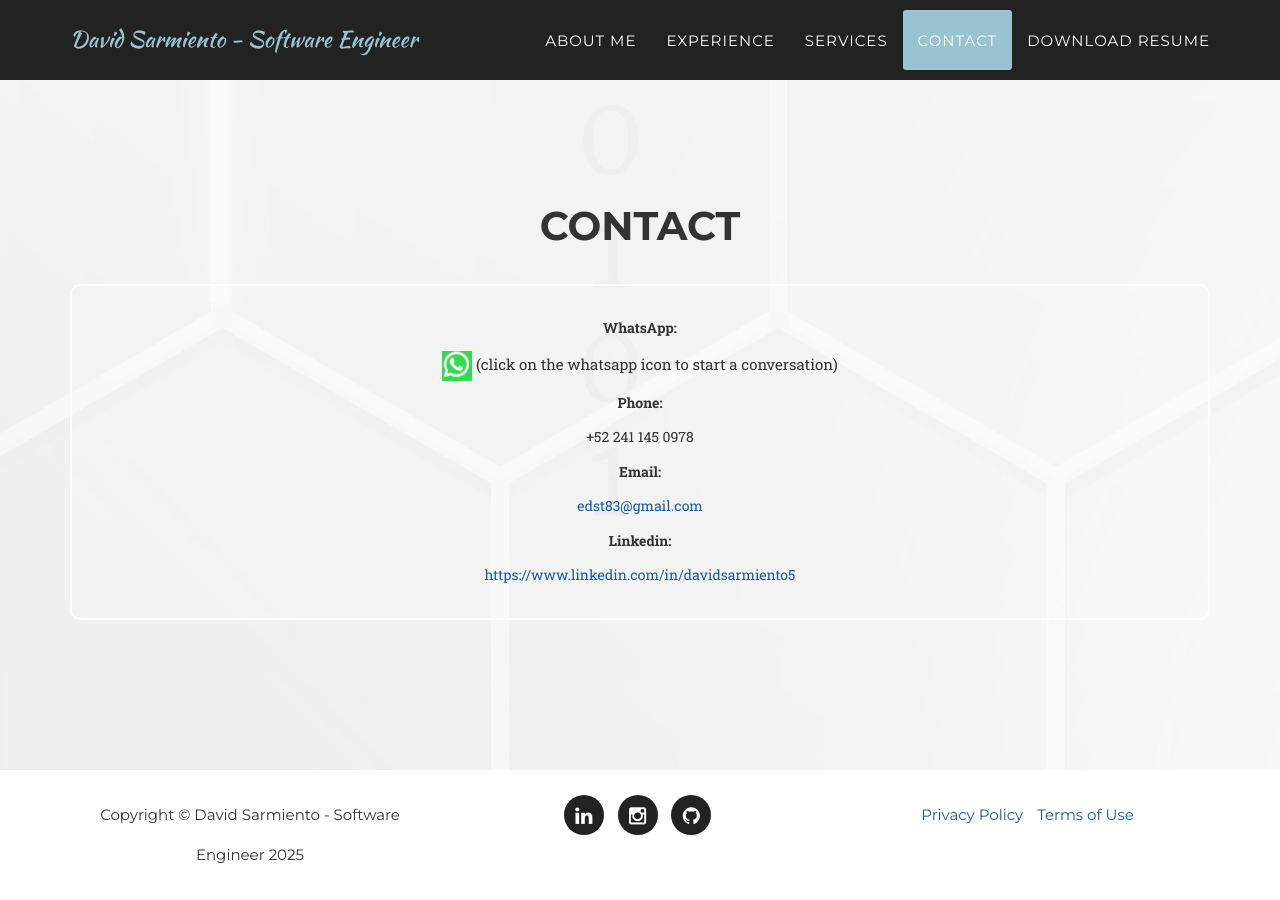
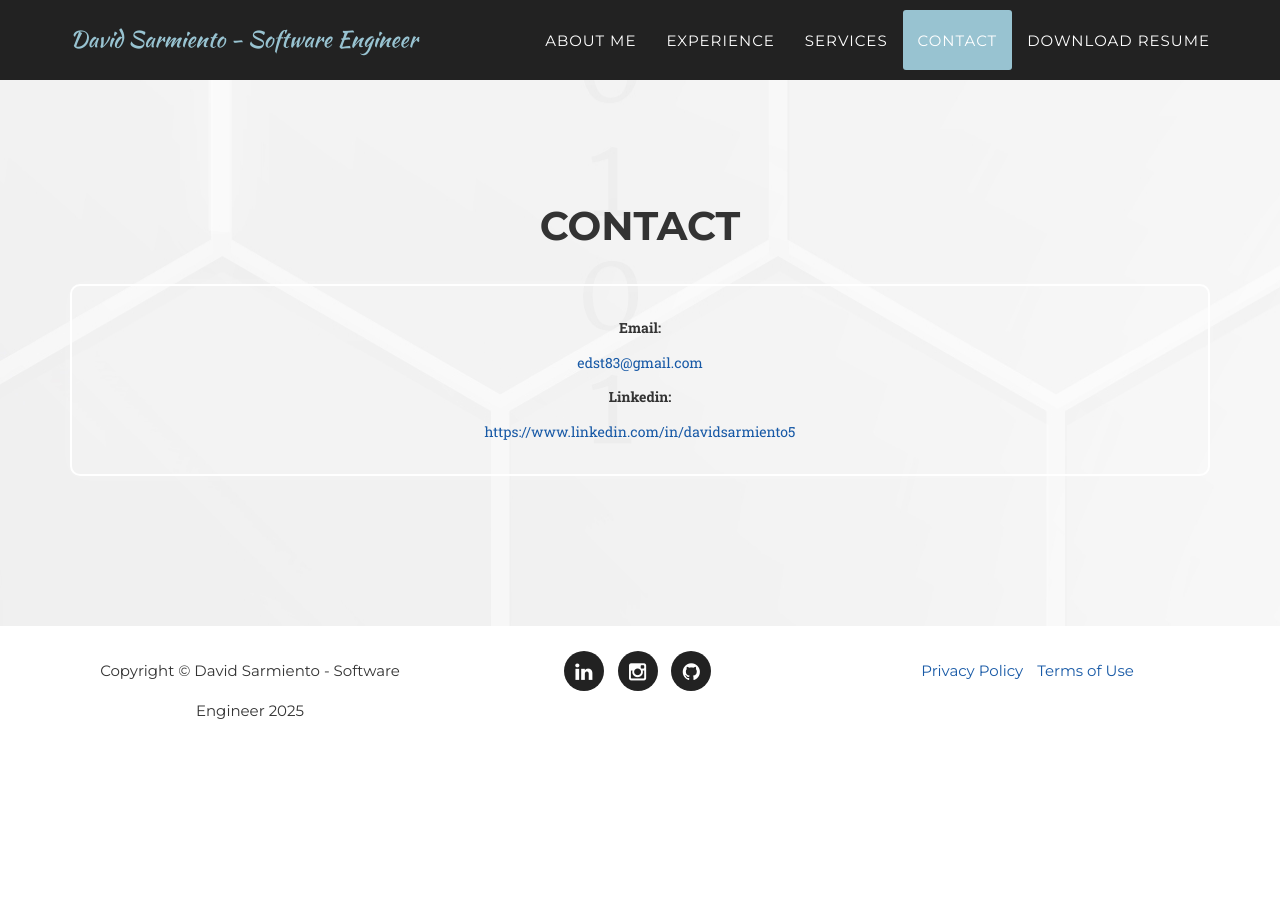
Before and after one commit to edsarmiento/edsarmiento.github.io, a Jekyll site: the page built from index.html, in a window 1280 px wide and 900 px high, scrolled down 5840 px. Built offline with Jekyll 4.4.1, drawn with Linux system fonts in a browser that asks for light colours; some web fonts are replaced; after the commit the page ends 6596 px from its top, so only the background shows below that.

Commit message:
improves remove phone number

```diff
--- a/_config.yml
+++ b/_config.yml
@@ -49,7 +49,7 @@ social:
   - title: instagram
     url: https://www.instagram.com/davidst_5/
   - title: github
-    url: http://github.com/jekyll
+    url: https://github.com/edsarmiento
 
 # Postal address (add as many lines as necessary)
 address:
--- a/_includes/contact.html
+++ b/_includes/contact.html
@@ -11,14 +11,12 @@
             <div class="col-lg-12">
                 <div class="contact-container">
                     <div class="contact-info">
-                        <p><strong>WhatsApp:</strong>
+                        <!-- <p>
+                            <strong>WhatsApp:</strong>
                             <div class="whatsapp-icon"><img src="img/whatsapp-icon.png" />
                                 (click on the whatsapp icon to start a conversation)
                             </div>
-                        </p>
-
-                        <p><strong>Phone:</strong></p>
-                        <p>+52 241 145 0978</p>
+                        </p> -->
 
                         <p><strong>Email:</strong></p>
                         <p><a href="mailto:edst83@gmail.com">edst83@gmail.com</a></p>
```
